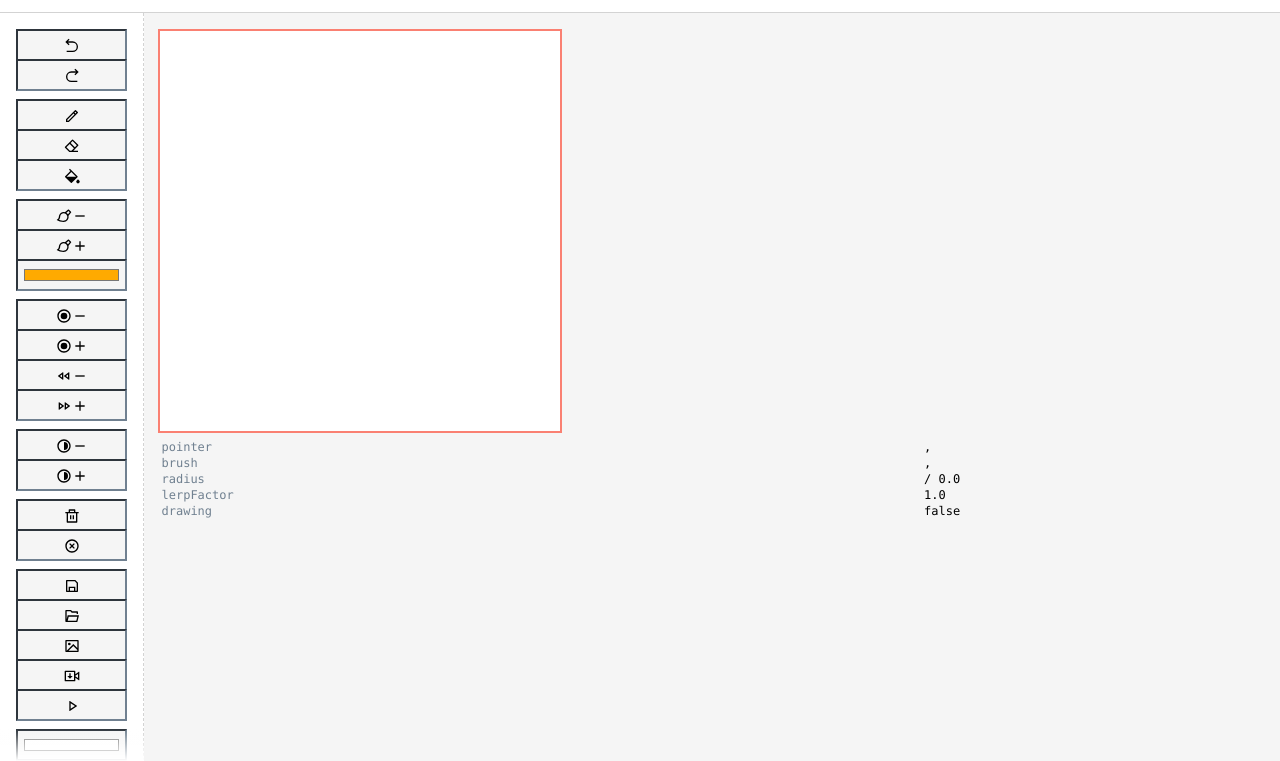
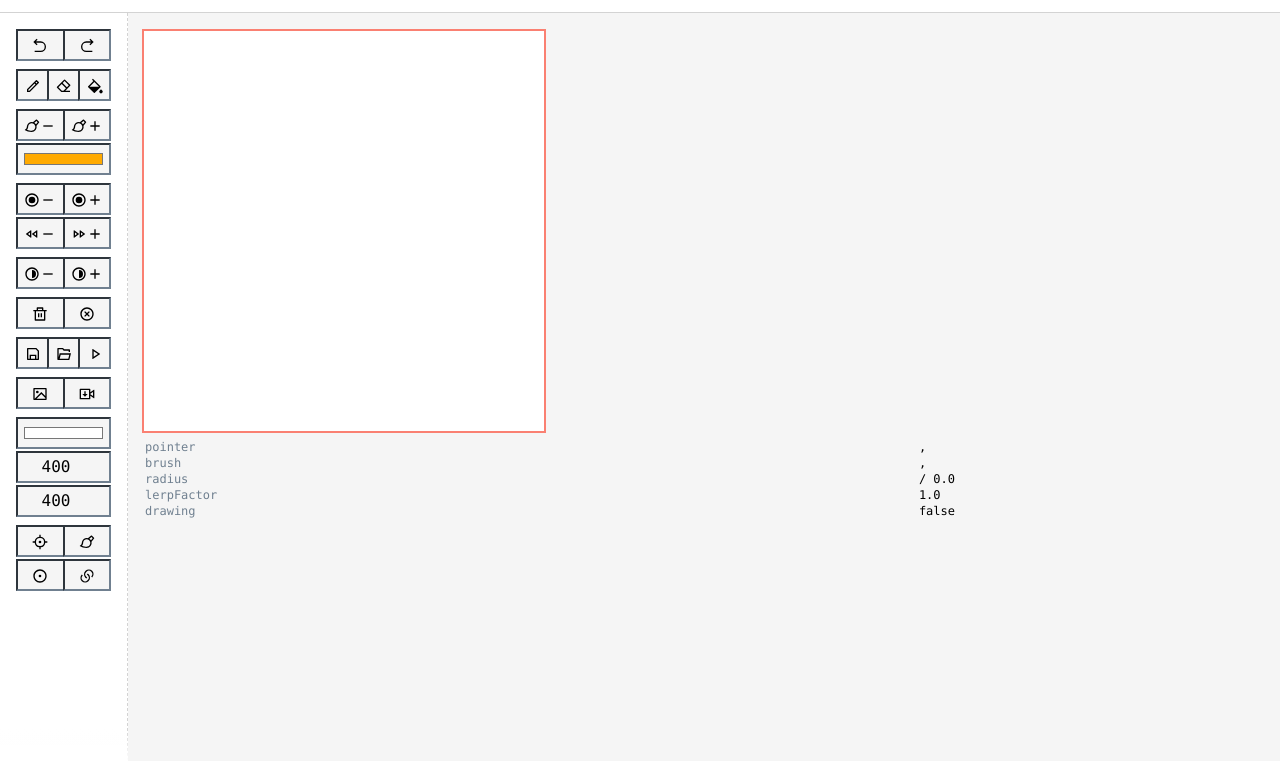
Before and after one commit to fartinmartin/canvas-paint, a website built with Vite: page index.html in a window 1280 px wide. Shown: the part 39-800 px from the top of the page. Built offline with nearby package versions, Linux system fonts and the light colour scheme; what lazy-brush would draw is missing.

Commit message:
button stuff

```diff
--- a/index.html
+++ b/index.html
@@ -16,52 +16,84 @@
 			<aside>
 				<div id="controls">
 					<div class="history">
+						<div class="row">
 							<button onclick="demo.undo()" title="undo"><svg class="remix"><use href="/remixicon.symbol.svg#ri-arrow-go-back-line"></use></svg></button>
 							<button onclick="demo.redo()" title="redo"><svg class="remix"><use href="/remixicon.symbol.svg#ri-arrow-go-forward-line"></use></svg></button>
 						</div>
+					</div>
 					<div class="mode">
+						<div class="row">
 							<button onclick="demo.brush.mode = `draw`" title="draw"><svg class="remix"><use href="/remixicon.symbol.svg#ri-pencil-line"></use></svg></button>
 							<button onclick="demo.brush.mode = `erase`" title="erase"><svg class="remix"><use href="/remixicon.symbol.svg#ri-eraser-line"></use></svg></button>
 							<button onclick="demo.brush.mode = `fill`" title="fill"><svg class="remix"><use href="/remixicon.symbol.svg#ri-paint-fill"></use></svg></button>
 						</div>
+					</div>
 					<div class="brush">
+						<div class="row">
 							<button onclick="demo.brush.size--" title="brush size -"><svg class="remix"><use href="/remixicon.symbol.svg#ri-brush-line"></use></svg><svg class="remix"><use href="/remixicon.symbol.svg#ri-subtract-line"></use></svg></button>
 							<button onclick="demo.brush.size++" title="brush size +"><svg class="remix"><use href="/remixicon.symbol.svg#ri-brush-line"></use></svg><svg class="remix"><use href="/remixicon.symbol.svg#ri-add-line"></use></svg></button>
+						</div>
+						<div class="row">
 							<input onchange="updateBrushColor(this)" type="color" />
 						</div>
+					</div>
 					<div class="radius">
+						<div class="row">
 							<button onclick="demo.brush.radius--" title="radius -"><svg class="remix"><use href="/remixicon.symbol.svg#ri-radio-button-line"></use></svg><svg class="remix"><use href="/remixicon.symbol.svg#ri-subtract-line"></use></svg></button>
 							<button onclick="demo.brush.radius++" title="radius +"><svg class="remix"><use href="/remixicon.symbol.svg#ri-radio-button-line"></use></svg><svg class="remix"><use href="/remixicon.symbol.svg#ri-add-line"></use></svg></button>
+						</div>
+						<div class="row">
 							<button onclick="demo.brush.lerpFactor -= 0.5" title="lerp factor -"><svg class="remix"><use href="/remixicon.symbol.svg#ri-rewind-mini-line"></use></svg><svg class="remix"><use href="/remixicon.symbol.svg#ri-subtract-line"></use></svg></button>
 							<button onclick="demo.brush.lerpFactor += 0.5" title="lerp factor +"><svg class="remix"><use href="/remixicon.symbol.svg#ri-speed-mini-line"></use></svg><svg class="remix"><use href="/remixicon.symbol.svg#ri-add-line"></use></svg></button>
 						</div>
+					</div>
 					<div class="tolerance">
+						<div class="row">
 							<button onclick="demo.brush.tolerance--" title="tolerance -"><svg class="remix"><use href="/remixicon.symbol.svg#ri-contrast-line"></use></svg><svg class="remix"><use href="/remixicon.symbol.svg#ri-subtract-line"></use></svg></button>
 							<button onclick="demo.brush.tolerance++" title="tolerance +"><svg class="remix"><use href="/remixicon.symbol.svg#ri-contrast-line"></use></svg><svg class="remix"><use href="/remixicon.symbol.svg#ri-add-line"></use></svg></button>
 						</div>
+					</div>
 					<div class="remove">
+						<div class="row">
 							<button onclick="demo.clear()" title="clear"><svg class="remix"><use href="/remixicon.symbol.svg#ri-delete-bin-line"></use></svg></button>
 							<button onclick="demo.destroy()" title="destroy"><svg class="remix"><use href="/remixicon.symbol.svg#ri-close-circle-line"></use></svg></button>
 						</div>
+					</div>
 					<div class="io">
+						<div class="row">
 							<!-- prettier-ignore -->
 							<button onclick="localStorage.setItem('drawing', JSON.stringify(demo.save()))" title="save"><svg class="remix"><use href="/remixicon.symbol.svg#ri-save-line"></use></svg></button>
 							<!-- prettier-ignore -->
 							<button onclick="demo.load(JSON.parse(localStorage.getItem('drawing')))" title="load"><svg class="remix"><use href="/remixicon.symbol.svg#ri-folder-open-line"></use></svg></button>
+							<button onclick="demo.drawHistory({ delay: 10 })" title="playback"><svg class="remix"><use href="/remixicon.symbol.svg#ri-play-line"></use></svg></button>
+						</div>
+					</div>
+					<div class="export">
+						<div class="row">
 							<button onclick="downloadImage()" title="download png"><svg class="remix"><use href="/remixicon.symbol.svg#ri-image-line"></use></svg></button>
 							<button onclick="downloadVideo()" title="download webm"><svg class="remix"><use href="/remixicon.symbol.svg#ri-video-download-line"></use></svg></button>
-						<button onclick="demo.drawHistory({ delay: 10 })" title="playback"><svg class="remix"><use href="/remixicon.symbol.svg#ri-play-line"></use></svg></button>
+						</div>
 					</div>
 					<div class="drawing">
+						<div class="row">
 							<input onchange="updateBgColor(this)" type="color" />
+						</div>
+						<div class="row">
 							<input onchange="updateWidth(this)" type="number" />
+						</div>
+						<div class="row">
 							<input onchange="updateHeight(this)" type="number" />
 						</div>
+					</div>
 					<div class="ui">
+						<div class="row">
 							<button onclick="toggleUI('pointer')" title="toggle pointer"><svg class="remix"><use href="/remixicon.symbol.svg#ri-focus-3-line"></use></svg></button>
 							<button onclick="toggleUI('brush')" title="toggle brush"><svg class="remix"><use href="/remixicon.symbol.svg#ri-brush-line"></use></svg></button>
+						</div>
+						<div class="row">
 							<button onclick="toggleUI('center')" title="toggle center"><svg class="remix"><use href="/remixicon.symbol.svg#ri-focus-line"></use></svg></button>
 							<button onclick="toggleUI('chain')" title="toggle chain"><svg class="remix"><use href="/remixicon.symbol.svg#ri-links-line"></use></svg></button>
+						</div>
 					</div>
 				</div>
 			</aside>
--- a/public/style.css
+++ b/public/style.css
@@ -36,7 +36,7 @@ button {
 input[type="number"]:is(:not(:last-child)),
 input[type="color"]:is(:not(:last-child)),
 button:is(:not(:last-child)) {
-	border-bottom: 0;
+	border-right: 0;
 }
 
 button:hover {
@@ -69,7 +69,7 @@ aside {
 	border-right: 1px dashed lightgray;
 
 	flex-shrink: 0;
-	max-width: 15ch;
+	width: 8rem;
 
 	position: relative;
 }
@@ -79,8 +79,7 @@ aside::after {
 	position: fixed;
 	bottom: 0;
 	left: 0;
-	width: 100%;
-	max-width: 15ch;
+	width: 8rem;
 	height: 2rem;
 	background: linear-gradient(
 		0deg,
@@ -126,10 +125,28 @@ section {
 	flex-direction: column;
 }
 
+#controls {
+	display: flex;
+	flex-direction: column;
+	width: 100%;
+}
+
 #controls > div {
 	display: flex;
 	flex-direction: column;
+	gap: 2px;
 	margin-bottom: 0.5rem;
+}
+
+#controls .row {
+	display: flex;
+	flex-direction: row;
+	width: 100%;
+}
+
+#controls .row > * {
+	flex: 1;
+	min-width: 0;
 }
 
 .remix {
```
Lines whose indentation alone changed are shown as unchanged.
